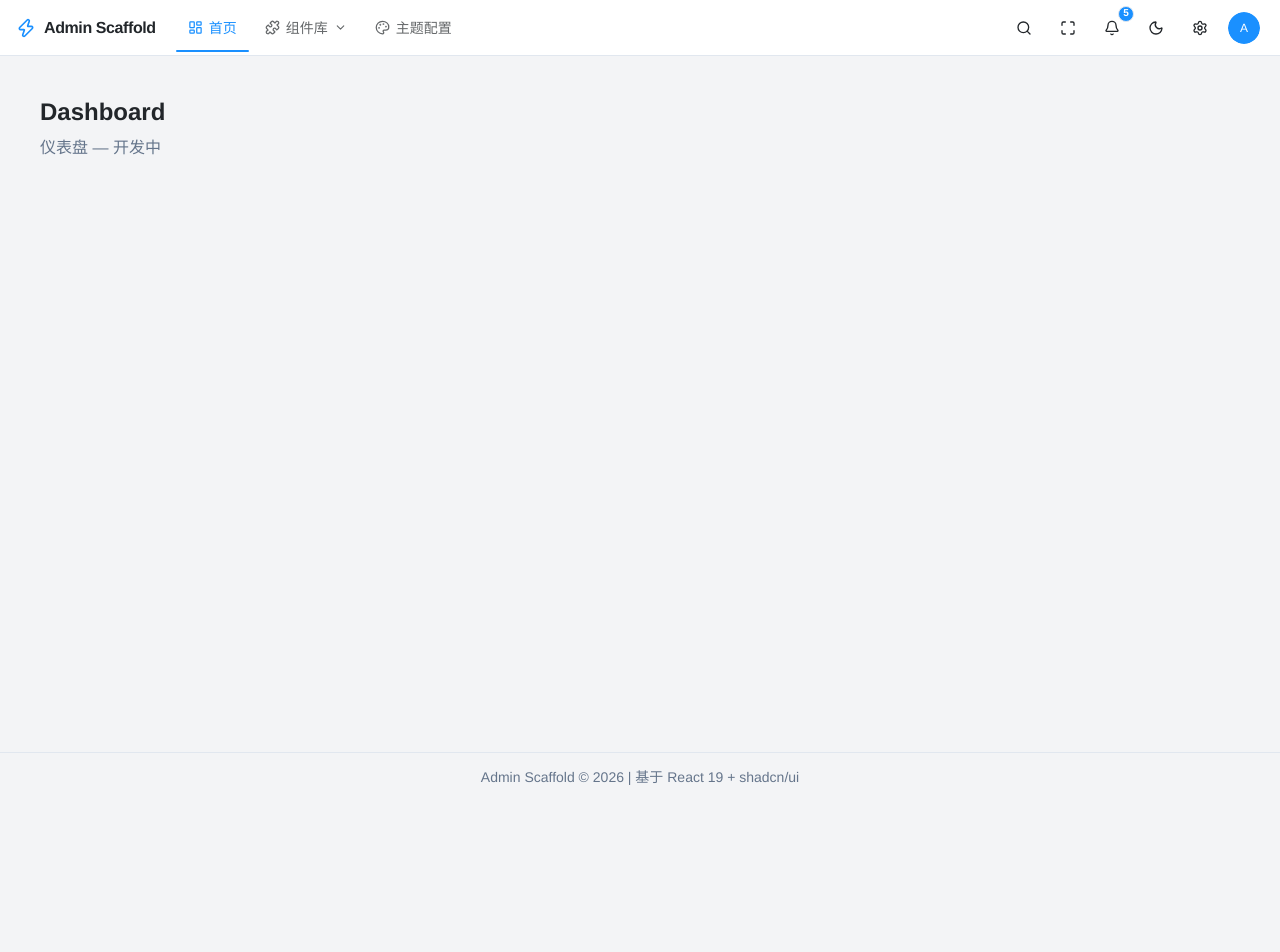
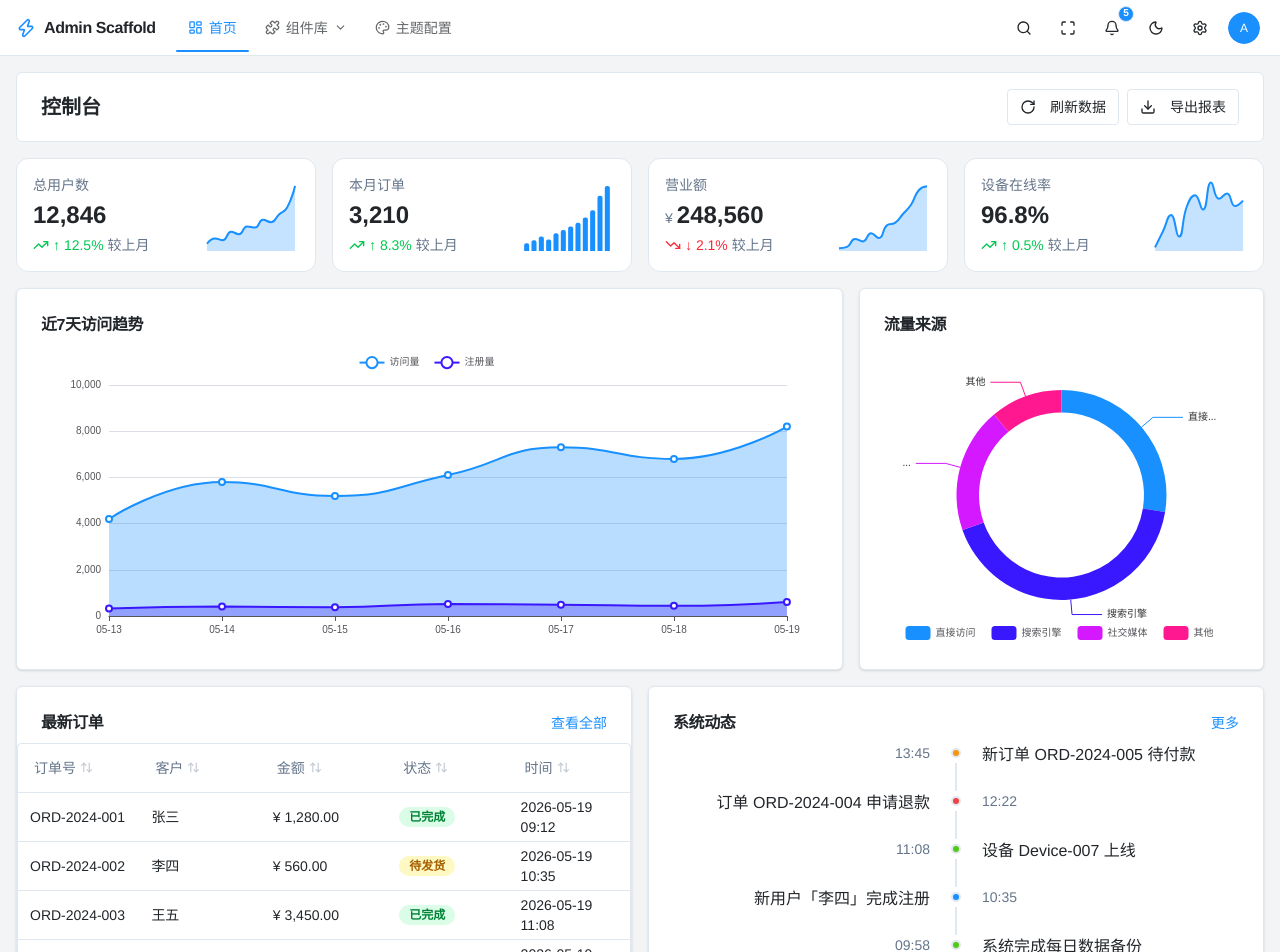
Before and after one commit to cocozxzx/frontend-component, a React (Vite) app: page /dashboard in a window 1280 px wide. Shown: the top 952 px of the page. Before the commit the page ends 800 px from the top, so only its background shows below. Built offline with nearby package versions, Linux system fonts and the light colour scheme.

Commit message:
- 示例 Dashboard 页面

```diff
--- a/src/pages/dashboard/index.tsx
+++ b/src/pages/dashboard/index.tsx
@@ -1,8 +1,229 @@
+import { useState } from 'react'
+import { RotateCw, Download } from 'lucide-react'
+import type { ColumnDef } from '@tanstack/react-table'
+import { PageContainer } from '@/components/layout/PageContainer'
+import { StatCard } from '@/components/charts/StatCard'
+import { LineChart } from '@/components/charts/LineChart'
+import { PieChart } from '@/components/charts/PieChart'
+import { AppTable } from '@/components/base/AppTable'
+import { Timeline, TimelineItem } from '@/components/display/Timeline'
+import { Button } from '@/components/ui/button'
+import { Card, CardContent, CardHeader, CardTitle } from '@/components/ui/card'
+
+// ─── Mock Data ────────────────────────────────────────────────────────────────
+
+const TREND_DATA = {
+  users: [3200, 4100, 3800, 5200, 4800, 6100, 5900, 7200, 6800, 8100, 9200, 12846],
+  orders: [820, 950, 1100, 980, 1240, 1380, 1520, 1680, 1900, 2200, 2800, 3210],
+  revenue: [68000, 72000, 95000, 88000, 112000, 98000, 135000, 142000, 168000, 195000, 238000, 248560],
+  online: [94.2, 95.1, 96.0, 94.8, 96.5, 97.1, 96.3, 97.8, 96.9, 97.2, 96.5, 96.8],
+}
+
+const VISIT_DATA = [
+  { day: '05-13', visits: 4200, registers: 320 },
+  { day: '05-14', visits: 5800, registers: 410 },
+  { day: '05-15', visits: 5200, registers: 380 },
+  { day: '05-16', visits: 6100, registers: 520 },
+  { day: '05-17', visits: 7300, registers: 490 },
+  { day: '05-18', visits: 6800, registers: 440 },
+  { day: '05-19', visits: 8200, registers: 610 },
+]
+
+const SOURCE_DATA = [
+  { name: '直接访问', value: 335 },
+  { name: '搜索引擎', value: 510 },
+  { name: '社交媒体', value: 234 },
+  { name: '其他', value: 135 },
+]
+
+const statusClass: Record<string, string> = {
+  success: 'bg-green-100 text-green-700 dark:bg-green-900/30 dark:text-green-400',
+  warning: 'bg-yellow-100 text-yellow-700 dark:bg-yellow-900/30 dark:text-yellow-400',
+  destructive: 'bg-red-100 text-red-700 dark:bg-red-900/30 dark:text-red-400',
+}
+
+interface Order {
+  id: string
+  customer: string
+  amount: string
+  status: 'success' | 'warning' | 'destructive'
+  statusText: string
+  time: string
+}
+
+const ORDER_DATA: Order[] = [
+  { id: 'ORD-2024-001', customer: '张三', amount: '¥ 1,280.00', status: 'success', statusText: '已完成', time: '2026-05-19 09:12' },
+  { id: 'ORD-2024-002', customer: '李四', amount: '¥ 560.00', status: 'warning', statusText: '待发货', time: '2026-05-19 10:35' },
+  { id: 'ORD-2024-003', customer: '王五', amount: '¥ 3,450.00', status: 'success', statusText: '已完成', time: '2026-05-19 11:08' },
+  { id: 'ORD-2024-004', customer: '赵六', amount: '¥ 890.00', status: 'destructive', statusText: '已退款', time: '2026-05-19 12:22' },
+  { id: 'ORD-2024-005', customer: '孙七', amount: '¥ 2,100.00', status: 'warning', statusText: '待付款', time: '2026-05-19 13:45' },
+]
+
+const ORDER_COLUMNS: ColumnDef<Order, unknown>[] = [
+  { accessorKey: 'id', header: '订单号' },
+  { accessorKey: 'customer', header: '客户' },
+  { accessorKey: 'amount', header: '金额' },
+  {
+    accessorKey: 'status',
+    header: '状态',
+    cell: ({ row }) => (
+      <span className={`inline-flex items-center rounded-full px-2.5 py-0.5 text-xs font-semibold ${statusClass[row.original.status]}`}>
+        {row.original.statusText}
+      </span>
+    ),
+  },
+  { accessorKey: 'time', header: '时间' },
+]
+
+const TIMELINE_ITEMS = [
+  { time: '13:45', desc: '新订单 ORD-2024-005 待付款', color: 'warning' as const },
+  { time: '12:22', desc: '订单 ORD-2024-004 申请退款', color: 'error' as const },
+  { time: '11:08', desc: '设备 Device-007 上线', color: 'success' as const },
+  { time: '10:35', desc: '新用户「李四」完成注册', color: 'primary' as const },
+  { time: '09:58', desc: '系统完成每日数据备份', color: 'success' as const },
+  { time: '09:12', desc: '订单 ORD-2024-001 已完成', color: 'success' as const },
+  { time: '08:30', desc: '管理员「admin」登录系统', color: 'primary' as const },
+  { time: '08:00', desc: '系统启动例行健康检查', color: 'primary' as const },
+]
+
+// ─── Dashboard Page ───────────────────────────────────────────────────────────
+
 export default function DashboardPage() {
+  const [refreshing, setRefreshing] = useState(false)
+
+  function handleRefresh() {
+    setRefreshing(true)
+    setTimeout(() => setRefreshing(false), 1000)
+  }
+
+  const extra = (
+    <>
+      <Button
+        variant="outline"
+        size="sm"
+        onClick={handleRefresh}
+        disabled={refreshing}
+      >
+        <RotateCw className={refreshing ? 'animate-spin mr-1.5' : 'mr-1.5'} size={14} />
+        刷新数据
+      </Button>
+      <Button variant="outline" size="sm">
+        <Download className="mr-1.5" size={14} />
+        导出报表
+      </Button>
+    </>
+  )
+
   return (
-    <div className="p-6">
-      <h1 className="text-2xl font-semibold">Dashboard</h1>
-      <p className="mt-2 text-muted-foreground">仪表盘 — 开发中</p>
-    </div>
+    <PageContainer title="控制台" extra={extra} padding={false}>
+      <div className="flex flex-col gap-4">
+        {/* Stat Cards */}
+        <div className="grid grid-cols-1 gap-4 sm:grid-cols-2 xl:grid-cols-4">
+          <StatCard
+            title="总用户数"
+            value={12846}
+            trend="up"
+            trendValue="↑ 12.5%"
+            trendDesc="较上月"
+            miniChart={{ type: 'line', data: TREND_DATA.users }}
+          />
+          <StatCard
+            title="本月订单"
+            value={3210}
+            trend="up"
+            trendValue="↑ 8.3%"
+            trendDesc="较上月"
+            miniChart={{ type: 'bar', data: TREND_DATA.orders }}
+          />
+          <StatCard
+            title="营业额"
+            value={248560}
+            prefix="¥"
+            trend="down"
+            trendValue="↓ 2.1%"
+            trendDesc="较上月"
+            miniChart={{ type: 'line', data: TREND_DATA.revenue }}
+          />
+          <StatCard
+            title="设备在线率"
+            value="96.8%"
+            trend="up"
+            trendValue="↑ 0.5%"
+            trendDesc="较上月"
+            miniChart={{ type: 'line', data: TREND_DATA.online }}
+          />
+        </div>
+
+        {/* Charts Row */}
+        <div className="grid grid-cols-1 gap-4 lg:grid-cols-3">
+          <Card className="lg:col-span-2">
+            <CardHeader className="pb-2">
+              <CardTitle className="text-base font-semibold">近7天访问趋势</CardTitle>
+            </CardHeader>
+            <CardContent>
+              <LineChart
+                data={VISIT_DATA}
+                xField="day"
+                yField={['visits', 'registers']}
+                seriesNames={['访问量', '注册量']}
+                smooth
+                area
+                height={300}
+              />
+            </CardContent>
+          </Card>
+
+          <Card>
+            <CardHeader className="pb-2">
+              <CardTitle className="text-base font-semibold">流量来源</CardTitle>
+            </CardHeader>
+            <CardContent>
+              <PieChart
+                data={SOURCE_DATA}
+                donut
+                height={300}
+              />
+            </CardContent>
+          </Card>
+        </div>
+
+        {/* Table + Timeline Row */}
+        <div className="grid grid-cols-1 gap-4 lg:grid-cols-2">
+          <Card>
+            <CardHeader className="pb-2">
+              <div className="flex items-center justify-between">
+                <CardTitle className="text-base font-semibold">最新订单</CardTitle>
+                <a className="text-sm text-primary hover:underline cursor-pointer">查看全部</a>
+              </div>
+            </CardHeader>
+            <CardContent className="px-0 pb-0">
+              <AppTable
+                columns={ORDER_COLUMNS}
+                data={ORDER_DATA}
+                size="sm"
+              />
+            </CardContent>
+          </Card>
+
+          <Card>
+            <CardHeader className="pb-2">
+              <div className="flex items-center justify-between">
+                <CardTitle className="text-base font-semibold">系统动态</CardTitle>
+                <a className="text-sm text-primary hover:underline cursor-pointer">更多</a>
+              </div>
+            </CardHeader>
+            <CardContent>
+              <Timeline mode="alternate">
+                {TIMELINE_ITEMS.map((item, i) => (
+                  <TimelineItem key={i} label={item.time} color={item.color}>
+                    {item.desc}
+                  </TimelineItem>
+                ))}
+              </Timeline>
+            </CardContent>
+          </Card>
+        </div>
+      </div>
+    </PageContainer>
   )
 }
```
Also changed, not shown: .claude/settings.local.json, 1 other file (tests, documents, lock files or other folders).
